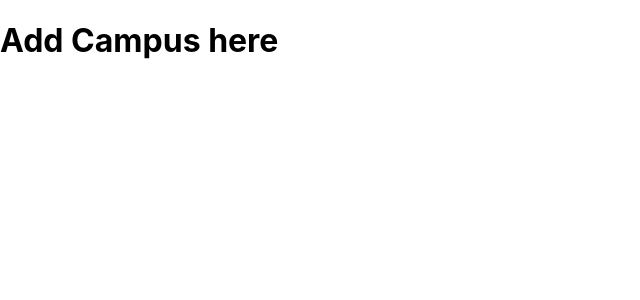
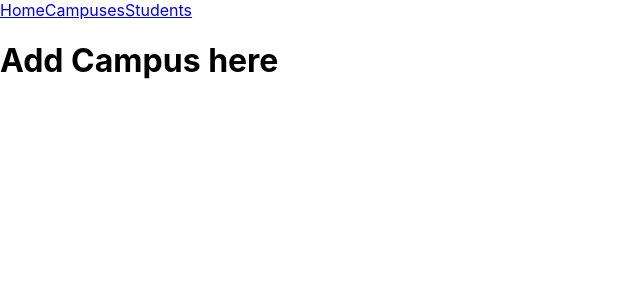
Before and after one commit to AdinaScheinfeld/TTP-CampusCRUD-Frontend, a React (Create React App) app: page /AddCampus in a window 1280 px wide. Shown: the top 300 px of the page, without its empty margins (0-640 px from the left). Built offline with nearby package versions, Linux system fonts and the light colour scheme.

Commit message:
adds navbar to each page

```diff
--- a/src/components/AddCampus.js
+++ b/src/components/AddCampus.js
@@ -1,9 +1,10 @@
 import React, { Component } from 'react';
-
+import { Navbar } from './index';
 class AddCampus extends Component {
     render() {
         return (
             <div>
+                <Navbar />
                 <h1>Add Campus here</h1>
             </div>
          );
--- a/src/components/CampusPage.js
+++ b/src/components/CampusPage.js
@@ -1,6 +1,6 @@
 import React, { Component } from 'react';
 import { Link } from 'react-router-dom';
-import { CampusCard, IsLoading } from './index';
+import { CampusCard, Navbar, IsLoading } from './index';
 
 import { connect } from 'react-redux';
 import { getAllCampuses } from '../redux/reducers';
@@ -15,6 +15,7 @@ class CampusPage extends Component {
         return (
             this.props.allCampuses.campuses != undefined ? (
             <div>
+                <Navbar />
                 <Link to='./AddCampus'>Add Campus</Link>
                 { this.props.allCampuses.campuses.map((item, index) => (
                     <CampusCard
--- a/src/components/StudentsPage.js
+++ b/src/components/StudentsPage.js
@@ -1,9 +1,11 @@
 import React, { Component } from 'react';
+import { Navbar } from './index';
 
 class StudentsPage extends Component {
     render() {
         return (
             <div>
+                <Navbar />
                 <h1>All students here</h1>
             </div>
          );
```
Also changed, not shown: 1 other file (tests, documents, lock files or other folders).
